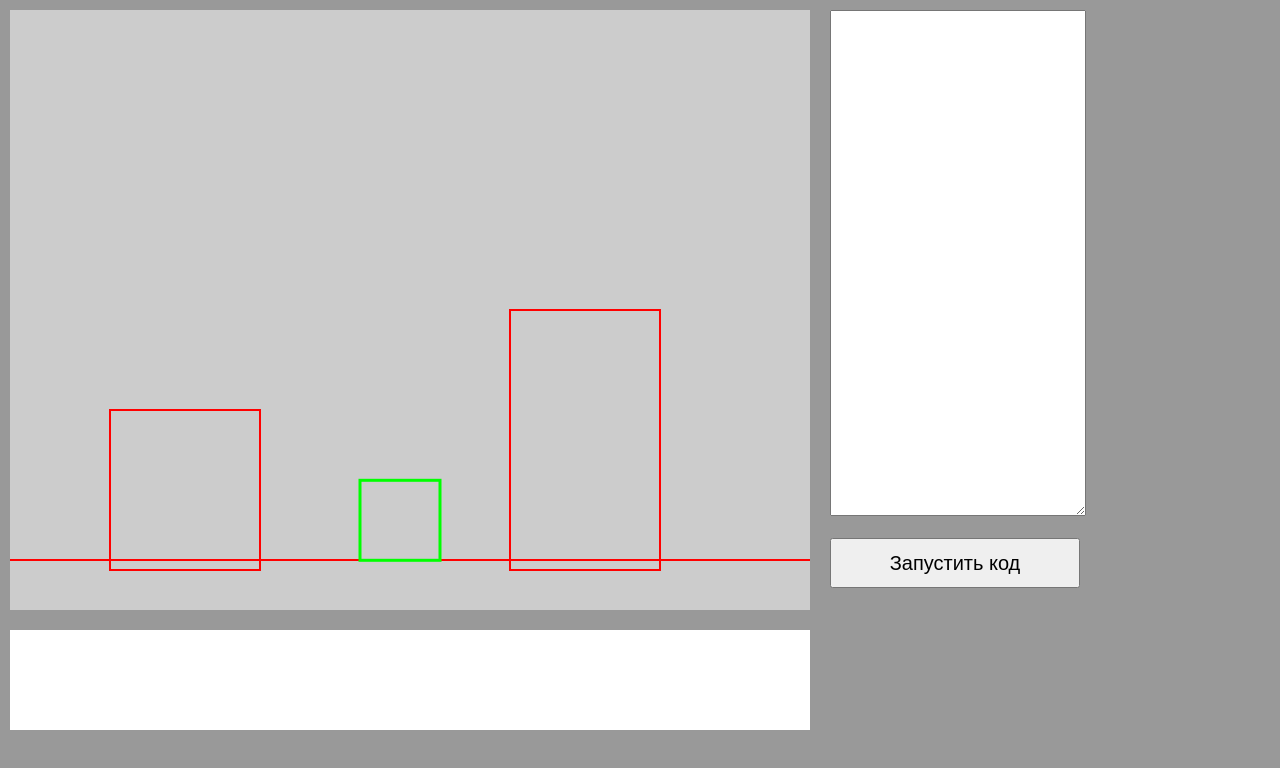
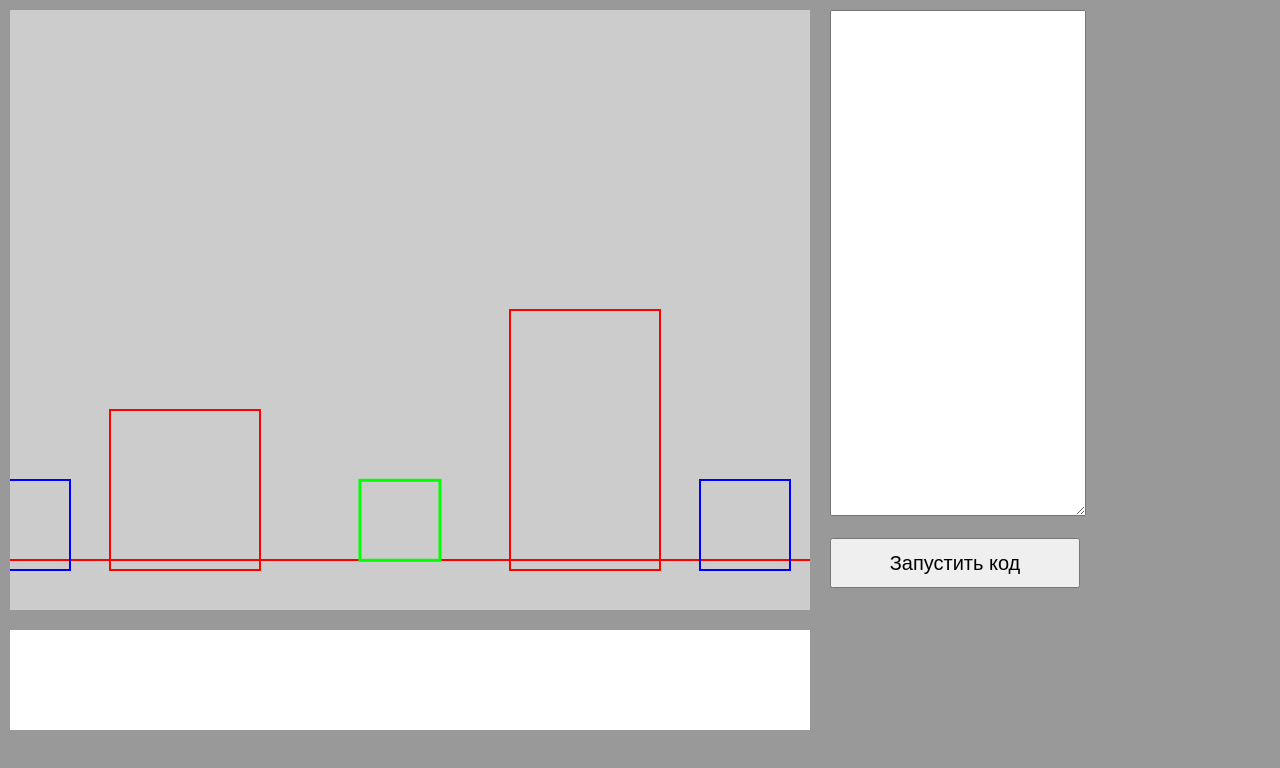
Before and after one commit to maxim218/jun-world-hack, a website built with webpack: page static/index.html in a window 1280 px wide. Built offline with nearby package versions, Linux system fonts and the light colour scheme.

Commit message:
Speak system ok

```diff
--- a/scripts/CanvasManager.js
+++ b/scripts/CanvasManager.js
@@ -46,6 +46,20 @@ export default class CanvasManager {
         });
     }
 
+    drawTask(task) {
+        this.holst.lineWidth = 2;
+        this.holst.strokeStyle = "#0000FF";
+        this.simpleRectangle(
+            task.x, task.y, task.size, task.size,
+        );
+    }
+
+    drawTasksArray(taskArray) {
+        taskArray.forEach((task) => {
+            this.drawTask(task);
+        });
+    }
+
     drawHero(hero) {
         this.holst.lineWidth = 3;
         this.holst.strokeStyle = "#00FF00";
--- a/scripts/HeroControl.js
+++ b/scripts/HeroControl.js
@@ -30,6 +30,18 @@ export default class HeroControl {
             }
         }
         return false;
+    }
+
+    renderTask(tasksArray, dialogBox) {
+        const xx = this.hero.x + this.hero.size / 2;
+        const yy = this.hero.y + this.hero.size / 2;
+        dialogBox.innerHTML = "";
+
+        tasksArray.forEach((task) => {
+            if(this.hitPointWall(task, xx, yy) === true) {
+                dialogBox.innerHTML = task.text;
+            }
+        });
     }
 
     hitPointWithWallsArray(xx, yy, wallsArray) {
--- a/scripts/addEvents.js
+++ b/scripts/addEvents.js
@@ -1,6 +1,7 @@
 "use strict";
 
 import getWallsArray from "./getWallsArray";
+import getTaskersArr from "./getTaskersArr";
 
 export default function addEvents(domElements, actionObjects) {
     console.log("Call addEvents");
@@ -12,5 +13,7 @@ export default function addEvents(domElements, actionObjects) {
         actionObjects.canvasManager.drawBackground();
         actionObjects.canvasManager.drawWallsArray(getWallsArray());
         actionObjects.canvasManager.drawHero(actionObjects.heroControl.getHero());
+        actionObjects.canvasManager.drawTasksArray(getTaskersArr());
+        actionObjects.heroControl.renderTask(getTaskersArr(), domElements.dialogBox);
     }, 30);
 }
--- /dev/null
+++ b/scripts/getTaskersArr.js
@@ -0,0 +1,24 @@
+"use strict";
+
+const arr = [];
+
+function addToArr(x, y, text, testsArr) {
+    const size = 90;
+    const w = size;
+    const h = size;
+    arr.push({
+        x, y, text, testsArr, size, w, h
+    });
+}
+
+addToArr(690, 470, " Функция для расчета суммы чисел main(a, b) ", [
+
+]);
+
+addToArr(-30, 470, " Функция для получения наибольшего из двух чисел main(a, b) ", [
+
+]);
+
+export default function getTaskersArr() {
+    return arr;
+}
--- a/static/code.js
+++ b/static/code.js
@@ -72,7 +72,7 @@ Object.defineProperty(__webpack_exports__, "__esModule", { value: true });
 /* harmony import */ var __WEBPACK_IMPORTED_MODULE_0__getElement__ = __webpack_require__(1);
 /* harmony import */ var __WEBPACK_IMPORTED_MODULE_1__CanvasManager__ = __webpack_require__(2);
 /* harmony import */ var __WEBPACK_IMPORTED_MODULE_2__addEvents__ = __webpack_require__(3);
-/* harmony import */ var __WEBPACK_IMPORTED_MODULE_3__HeroControl__ = __webpack_require__(5);
+/* harmony import */ var __WEBPACK_IMPORTED_MODULE_3__HeroControl__ = __webpack_require__(6);
 
 
 
@@ -177,6 +177,20 @@ class CanvasManager {
         });
     }
 
+    drawTask(task) {
+        this.holst.lineWidth = 2;
+        this.holst.strokeStyle = "#0000FF";
+        this.simpleRectangle(
+            task.x, task.y, task.size, task.size,
+        );
+    }
+
+    drawTasksArray(taskArray) {
+        taskArray.forEach((task) => {
+            this.drawTask(task);
+        });
+    }
+
     drawHero(hero) {
         this.holst.lineWidth = 3;
         this.holst.strokeStyle = "#00FF00";
@@ -196,6 +210,8 @@ class CanvasManager {
 "use strict";
 /* harmony export (immutable) */ __webpack_exports__["a"] = addEvents;
 /* harmony import */ var __WEBPACK_IMPORTED_MODULE_0__getWallsArray__ = __webpack_require__(4);
+/* harmony import */ var __WEBPACK_IMPORTED_MODULE_1__getTaskersArr__ = __webpack_require__(5);
+
 
 
 
@@ -210,6 +226,8 @@ function addEvents(domElements, actionObjects) {
         actionObjects.canvasManager.drawBackground();
         actionObjects.canvasManager.drawWallsArray(Object(__WEBPACK_IMPORTED_MODULE_0__getWallsArray__["a" /* default */])());
         actionObjects.canvasManager.drawHero(actionObjects.heroControl.getHero());
+        actionObjects.canvasManager.drawTasksArray(Object(__WEBPACK_IMPORTED_MODULE_1__getTaskersArr__["a" /* default */])());
+        actionObjects.heroControl.renderTask(Object(__WEBPACK_IMPORTED_MODULE_1__getTaskersArr__["a" /* default */])(), domElements.dialogBox);
     }, 30);
 }
 
@@ -238,6 +256,37 @@ function getWallsArray() {
 
 /***/ }),
 /* 5 */
+/***/ (function(module, __webpack_exports__, __webpack_require__) {
+
+"use strict";
+/* harmony export (immutable) */ __webpack_exports__["a"] = getTaskersArr;
+
+
+const arr = [];
+
+function addToArr(x, y, text, testsArr) {
+    const size = 90;
+    const w = size;
+    const h = size;
+    arr.push({
+        x, y, text, testsArr, size, w, h
+    });
+}
+
+addToArr(690, 470, " Функция для расчета суммы чисел main(a, b) ", [
+
+]);
+
+addToArr(-30, 470, " Функция для получения наибольшего из двух чисел main(a, b) ", [
+
+]);
+
+function getTaskersArr() {
+    return arr;
+}
+
+/***/ }),
+/* 6 */
 /***/ (function(module, __webpack_exports__, __webpack_require__) {
 
 "use strict";
@@ -273,6 +322,18 @@ class HeroControl {
             }
         }
         return false;
+    }
+
+    renderTask(tasksArray, dialogBox) {
+        const xx = this.hero.x + this.hero.size / 2;
+        const yy = this.hero.y + this.hero.size / 2;
+        dialogBox.innerHTML = "";
+
+        tasksArray.forEach((task) => {
+            if(this.hitPointWall(task, xx, yy) === true) {
+                dialogBox.innerHTML = task.text;
+            }
+        });
     }
 
     hitPointWithWallsArray(xx, yy, wallsArray) {
--- a/static/index.html
+++ b/static/index.html
@@ -45,6 +45,7 @@
 
         #dialogBox {
             padding: 10px;
+            font-size: 20px;
         }
     </style>
 </head>
```
